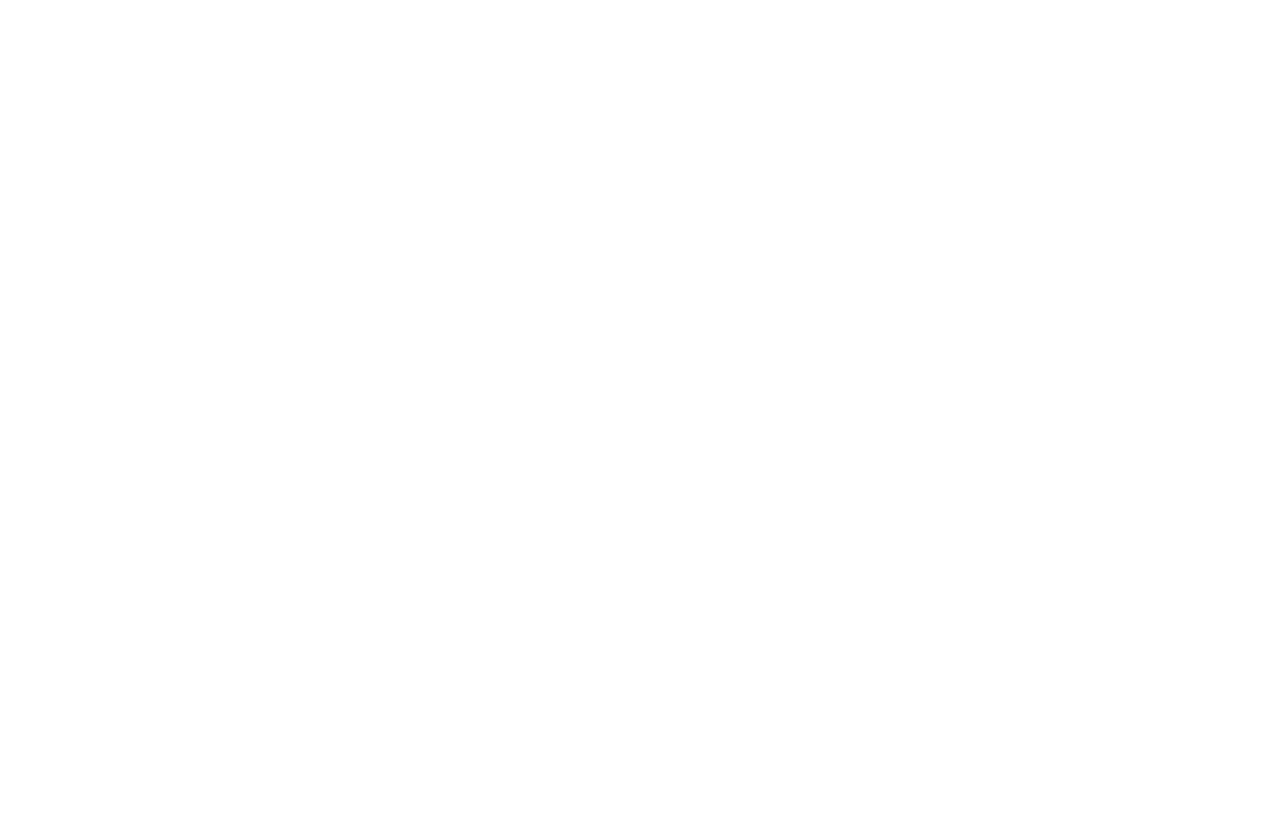
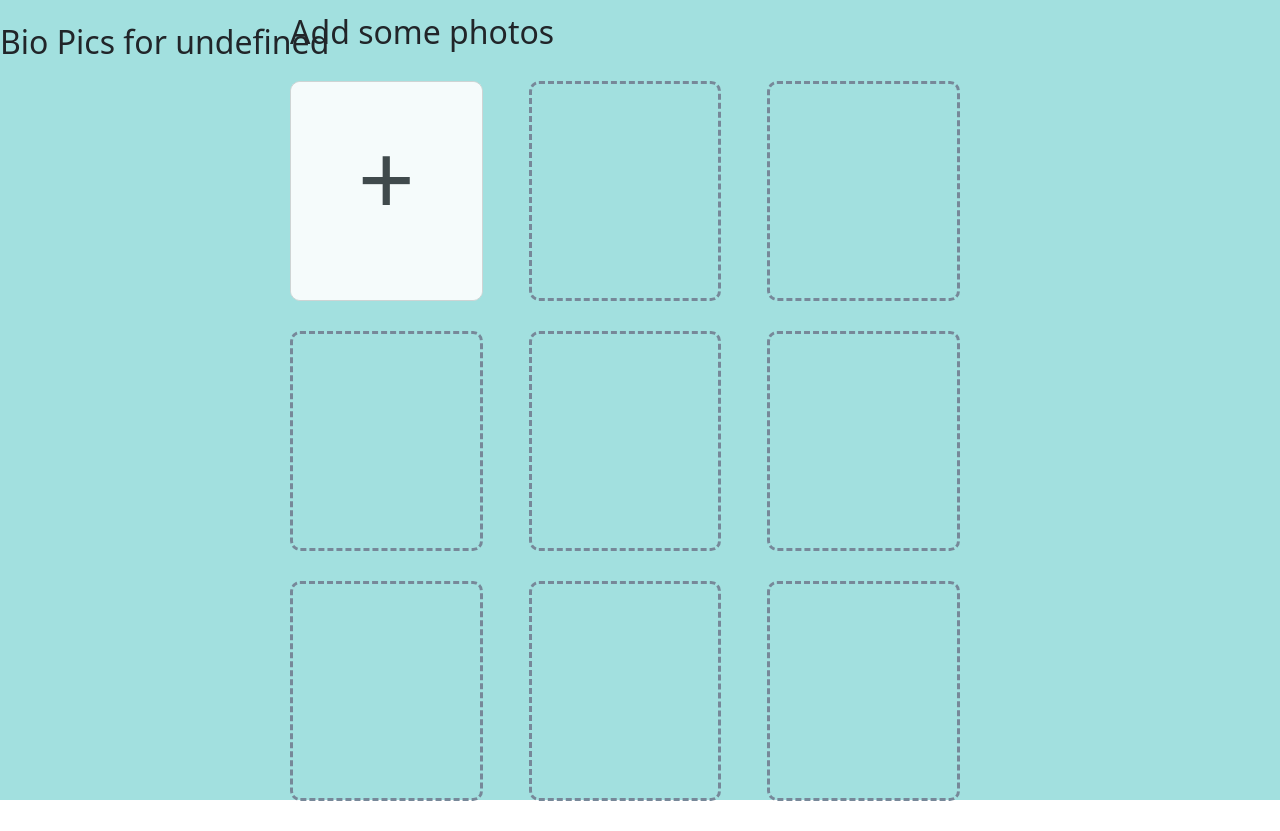
Before and after one commit to ydu20/Bunked, a React (Create React App) app in the folder frontend/: page /create-bio-pics in a window 1280 px wide. Before the commit this address had no page. Before the commit the page ends 800 px from the top, so only its background shows below. Built offline with nearby package versions, Linux system fonts and the light colour scheme.

Commit message:
bio-pics completed

```diff
--- a/frontend/src/App.jsx
+++ b/frontend/src/App.jsx
@@ -2,6 +2,7 @@
 import FrontPage from './components/frontPage/FrontPage';
 import Home from './components/home/Home';
 import CreateBio from './components/create-bio/CreateBio';
+import CreateBioPics from './components/create-bio-pics/CreateBioPics';
 
 function App() {
   return (
@@ -9,6 +10,7 @@
       <Route index element={<FrontPage />} />
       <Route path= "/home" element={<Home />} />
       <Route path = "/create-bio" element = {<CreateBio />} />
+      <Route path = "/create-bio-pics" element = {<CreateBioPics />} />
     </Routes>
   );
 };
--- a/frontend/src/components/create-bio-pics/CreateBioPics.css
+++ b/frontend/src/components/create-bio-pics/CreateBioPics.css
@@ -0,0 +1,30 @@
+.bio-pics-body {
+    width: 100%;
+    min-height: 100vh;
+    display: grid;
+    background-color: #A2E0DF;
+
+}
+
+.bio-pics-temp-title {
+    position: absolute;
+    top: 10px;
+}
+
+
+.bio-pics-container {
+    place-self: center;
+    width: 700px;
+    height: 800px;
+}
+
+
+
+ul {
+    columns: 3;
+    padding-left: 0px;
+    margin-top: 30px;
+    margin-bottom: 0px;
+    list-style-position: inside;
+    list-style-type: disc;
+}
--- a/frontend/src/components/create-bio-pics/CreateBioPics.jsx
+++ b/frontend/src/components/create-bio-pics/CreateBioPics.jsx
@@ -1,12 +1,38 @@
 import {useEffect, useState} from 'react';
-import 'CreateBioPics.css';
+import './CreateBioPics.css';
 import axios from '../AxiosInstance';
+import Cookies from 'js-cookie';
+import PicItem from './PicItem';
 
 
 function CreateBioPics() {
+
+    console.log("User: " + Cookies.get('email'));
+
+    var [pics, setPics] = useState([]);
+
     return (
-        <div className = "bio-pics-wrapper">
+        <div className = "bio-pics-body">
+            <h1 className = "bio-pics-temp-title">{"Bio Pics for " + Cookies.get('email')}</h1>
+            <div className = "bio-pics-container">
+                <h1 className = "bio-pics-title">
+                    Add some photos
+                </h1>
+                <div className = "bio-pics-wrapper">
+                    <ul>
+                    {Array.apply(null, Array(9)).map((x, i) => (
+                        <div key = {i}>
+                            <PicItem
+                                index = {i}
+                                pics = {pics}
+                                setPics = {setPics}
+                            />
+                        </div>
+                    ))}
+                    </ul>
 
+                </div>
+            </div>
         </div>
     )
 }
--- /dev/null
+++ b/frontend/src/components/create-bio-pics/PicItem.css
@@ -0,0 +1,61 @@
+.add-pic-wrapper {
+    height: 220px;
+    background-color: white;
+    border: 1px solid lightgrey;
+    opacity: 90%;
+    border-radius: 10px;
+    margin-bottom: 30px;
+    margin-right: 30px;
+    display: flex;
+    justify-content: space-around;
+}
+
+.add-pic-wrapper:hover {
+    filter: brightness(0.9);
+    cursor: pointer;
+}
+
+.empty-pic-wrapper {
+    height: 220px;
+    border: 3px dashed lightslategray;
+    border-radius: 10px;
+    margin-bottom: 30px;
+    margin-right: 30px;
+}
+
+input[type='file'] {
+    color: transparent;
+    cursor: pointer;
+}
+
+input::file-selector-button {
+    background-color: none;
+    margin-left: 20px;
+}
+
+
+.pic-item-wrapper {
+    height: 220px;
+    border-radius: 10px;
+    display: flex;
+    margin-bottom: 30px;
+    margin-right: 30px;
+}
+
+
+.pic-item-wrapper > img {
+    border-radius: 10px;
+    width: 200px;
+    object-fit: cover;
+    object-position: center center;
+}
+
+#upload-pic-btn {
+    background-color: white;
+    opacity: 90%;
+    width: 100%;
+    text-align: center;
+    font-size: 100px;
+    padding-top: 20px;
+    border-radius: 10px;
+}
--- /dev/null
+++ b/frontend/src/components/create-bio-pics/PicItem.jsx
@@ -0,0 +1,56 @@
+import {useEffect, useRef, useState} from 'react';
+import './PicItem.css';
+
+function PicItem({index, pics, setPics}) {
+
+    const hiddenInput = useRef();
+
+    const handleUploadClick = (e) => {
+        console.log("HERE");
+        hiddenInput.current.click();
+    }
+
+    const addPic = (e) => {
+        console.log(e.target.files);
+
+        setPics([...pics, URL.createObjectURL(e.target.files[0])]);
+    }
+
+    const transpose = (ind) => {
+        var x = Math.floor(ind / 3);
+        var y = ind % 3;
+        return (y * 3 + x)
+    }
+
+    if (transpose(index) === pics.length) {
+        return (
+            <div className = 'add-pic-wrapper'>
+                <input
+                    id = "upload-files"
+                    type="file"
+                    onChange={addPic}
+                    accept="image/png, image/jpeg"
+                    ref = {hiddenInput}
+                    hidden
+                />
+                <div id ="upload-pic-btn" onClick = {(e) => {handleUploadClick(e)}}>
+                    +
+                </div>
+            </div>
+        )
+    } else if (transpose(index) < pics.length) {
+        return (
+            <div className = 'pic-item-wrapper'>
+                <img className = 'pic-item' src={pics[transpose(index)]} />
+            </div>
+        )
+    } else {
+        return (
+            <div className = 'empty-pic-wrapper'>
+
+            </div>
+        )
+    }
+}
+
+export default PicItem;
--- a/frontend/src/components/input-list/InputList.css
+++ b/frontend/src/components/input-list/InputList.css
@@ -1,6 +1,8 @@
 .input-list-item-1 {
     display: inline-block;
     border: 1px solid rgb(180, 180, 180);
+    background-color: #21AAAC;
+    color: white;
     border-radius: 5px;
     padding-left: 5px;
     padding-right: 5px;
```
